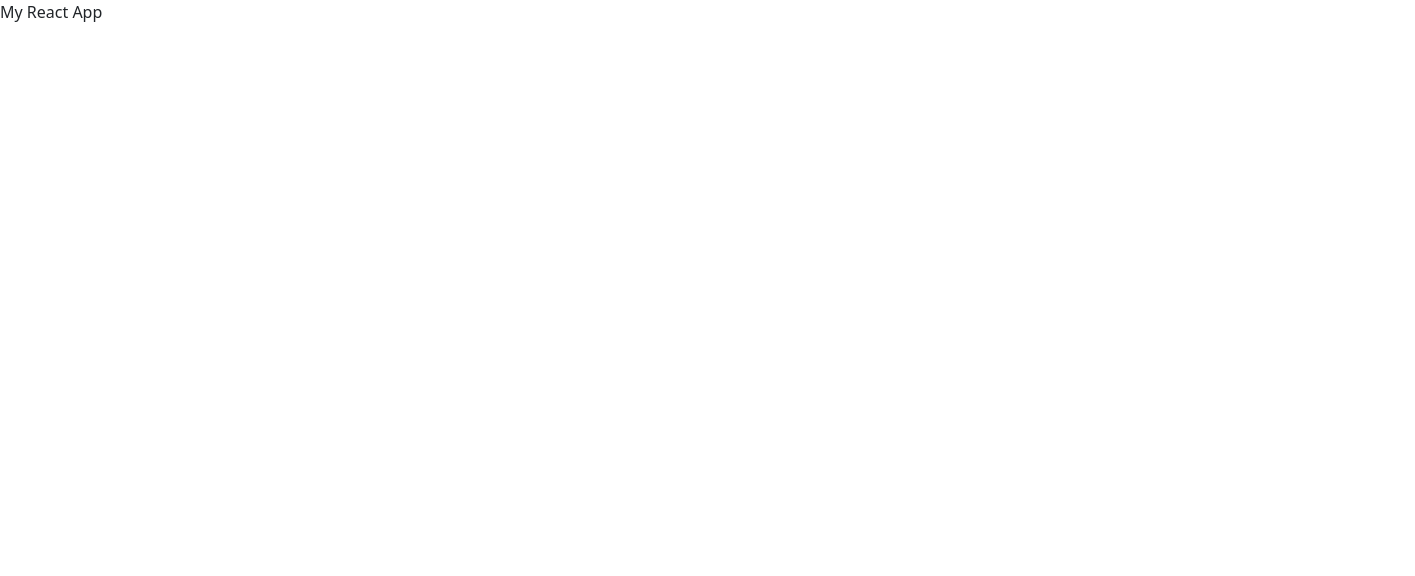
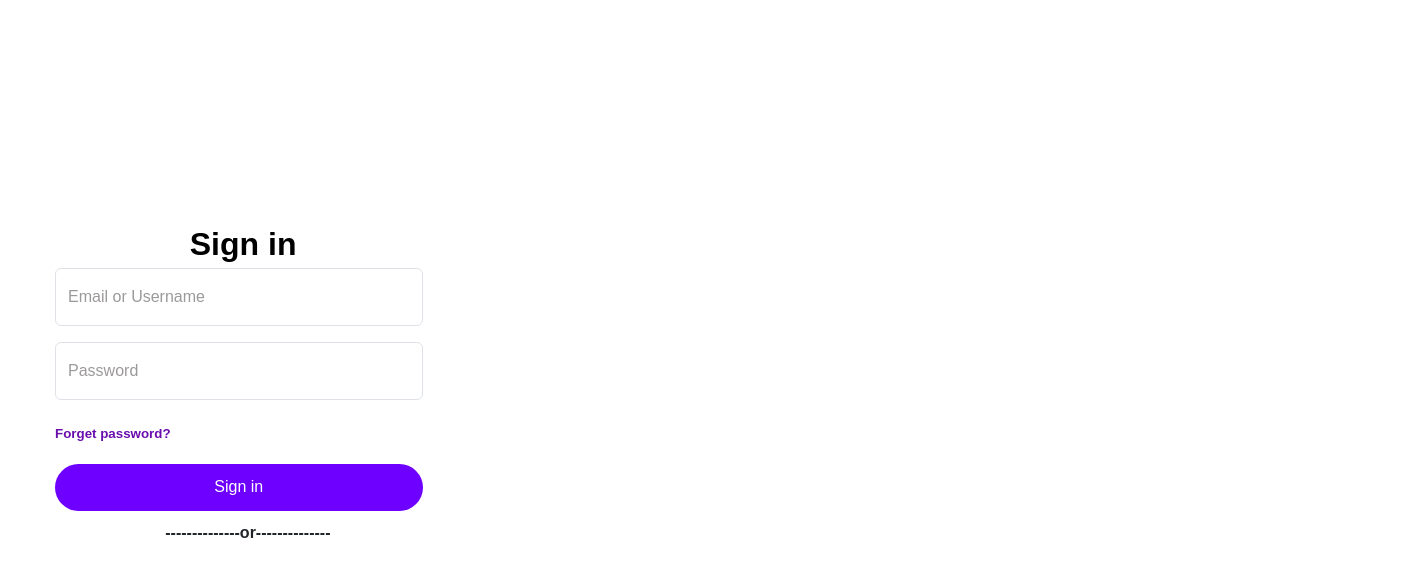
Before and after one commit to Web1-Teams/8am-grp3-repo, a React (Create React App) app in the folder react-project/: page / in a window 1280 px wide. Shown: the top 576 px of the page, 1415 px wide, since content can reach past the window. Built offline with nearby package versions, Linux system fonts and the light colour scheme.

Commit message:
sign in react

```diff
--- a/react-project/package.json
+++ b/react-project/package.json
@@ -6,6 +6,7 @@
     "@testing-library/jest-dom": "^5.17.0",
     "@testing-library/react": "^13.4.0",
     "@testing-library/user-event": "^13.5.0",
+    "bootstrap": "^5.3.3",
     "react": "^18.3.1",
     "react-dom": "^18.3.1",
     "react-scripts": "5.0.1",
--- a/react-project/src/App.js
+++ b/react-project/src/App.js
@@ -1,8 +1,8 @@
 
-
+import React from "react";
 function App() {
   return(
-    <div>My React App</div>
+    <></>
   );
 }
 
--- /dev/null
+++ b/react-project/src/components/Sign-in-hana.js
@@ -0,0 +1,51 @@
+import {useState} from 'react';
+import '../styles/sign-in-hana.css'
+const TextLabel=()=>{
+    const [email, setEmail] = useState("");
+   const [password, setPassword] = useState("");
+   const handleEmailChange = (e) => setEmail(e.target.value);
+   const handlePasswordChange = (e) => setPassword(e.target.value);
+
+
+return(
+  <div className='sign-in-left-side'>
+    <div className="header">Sign in<br/></div>
+    <div className="password-email-container">
+      <div className="form-floating mb-3">
+        <input
+          type="email"
+          className="form-control"
+          id="floatingInput"
+          placeholder="name@example.com"
+          value={email}
+          onChange={handleEmailChange}
+        />
+        <label htmlFor="floatingInput">Email or Username</label>
+      </div>
+
+      <div className="form-floating">
+        <input
+          type="password"
+          className="form-control"
+          id="floatingPassword"
+          placeholder="Password"
+          value={password}
+          onChange={handlePasswordChange}
+        />
+        <label htmlFor="floatingPassword">Password</label><br/>
+      </div>
+    </div>
+    <div className='forget-password'> Forget password?</div>
+    <div className="sign-in-button "   button type="submit">Sign in</div>
+    <div className="login-screen-or"> <span>--------------or--------------</span></div>
+
+
+  </div>
+
+
+);
+
+
+
+}
+export default TextLabel;
--- a/react-project/src/index.js
+++ b/react-project/src/index.js
@@ -1,10 +1,12 @@
 import React from "react";
 import ReactDOM from "react-dom/client";
-import App from "./App";
-
+//import App from "./App";
+import 'bootstrap/dist/css/bootstrap.min.css';
+import TextLabel from "./components/Sign-in-hana";
+//<TextLabel/>
 const root = ReactDOM.createRoot(document.getElementById("root"));
 root.render(
   <React.StrictMode>
-    <App/>
+    <TextLabel/>
   </React.StrictMode>
 );
--- /dev/null
+++ b/react-project/src/styles/sign-in-hana.css
@@ -0,0 +1,58 @@
+.sign-in-left-side{
+    margin-top: 20cap;
+    margin-left: 5cap;
+    font-family: "Arial Rounded MT Bold", sans-serif;
+}
+.header{
+  font-size: 2rem;
+  position: relative;
+  left: 20px;
+  font-weight: bold;
+  top:20%;
+  color: black;
+  left:11%;
+}
+.password-email-container{
+    display: inline-block;
+    width: 30%;
+    color: rgb(156, 153, 153);
+    border-radius: 1rem;
+}
+.sign-in-button {
+    width: 30%;
+    padding: .7rem;
+    background-color: #6e00ff;
+    color: white;
+    border: none;
+    border-radius: 50px;
+
+    margin-bottom: 10px;
+    margin-top: 20px;
+    font-size: 1rem;
+    transition: 0.5s;
+    cursor: pointer;
+    text-align: center;
+
+}
+  .sign-in-button:hover {
+    background-color: #380485;
+    transform: scale(0.9);
+}
+.login-screen-or{
+    font-weight: bold;
+    margin-left: 9%;
+}
+.forget-password{
+    color: blueviolet;
+    font-size: smaller;
+    font-weight: bold;
+    color: #6a0dad;
+    text-decoration: none;
+    transition: 0.5s;
+    cursor: pointer;
+
+}
+
+.forgot-password:hover {
+    text-decoration: underline;
+}
```
Also changed, not shown: 1 other file (tests, documents, lock files or other folders).
